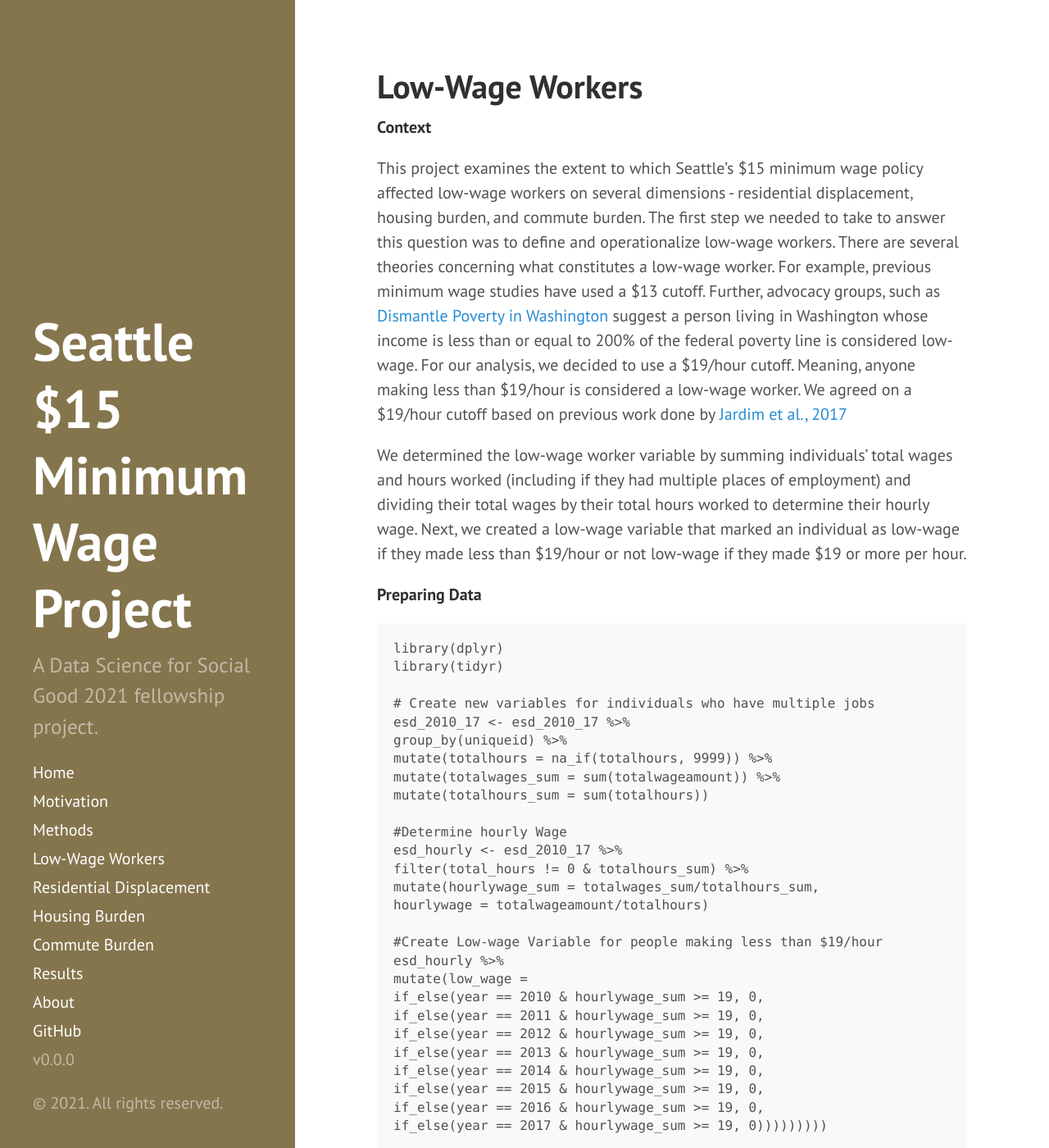
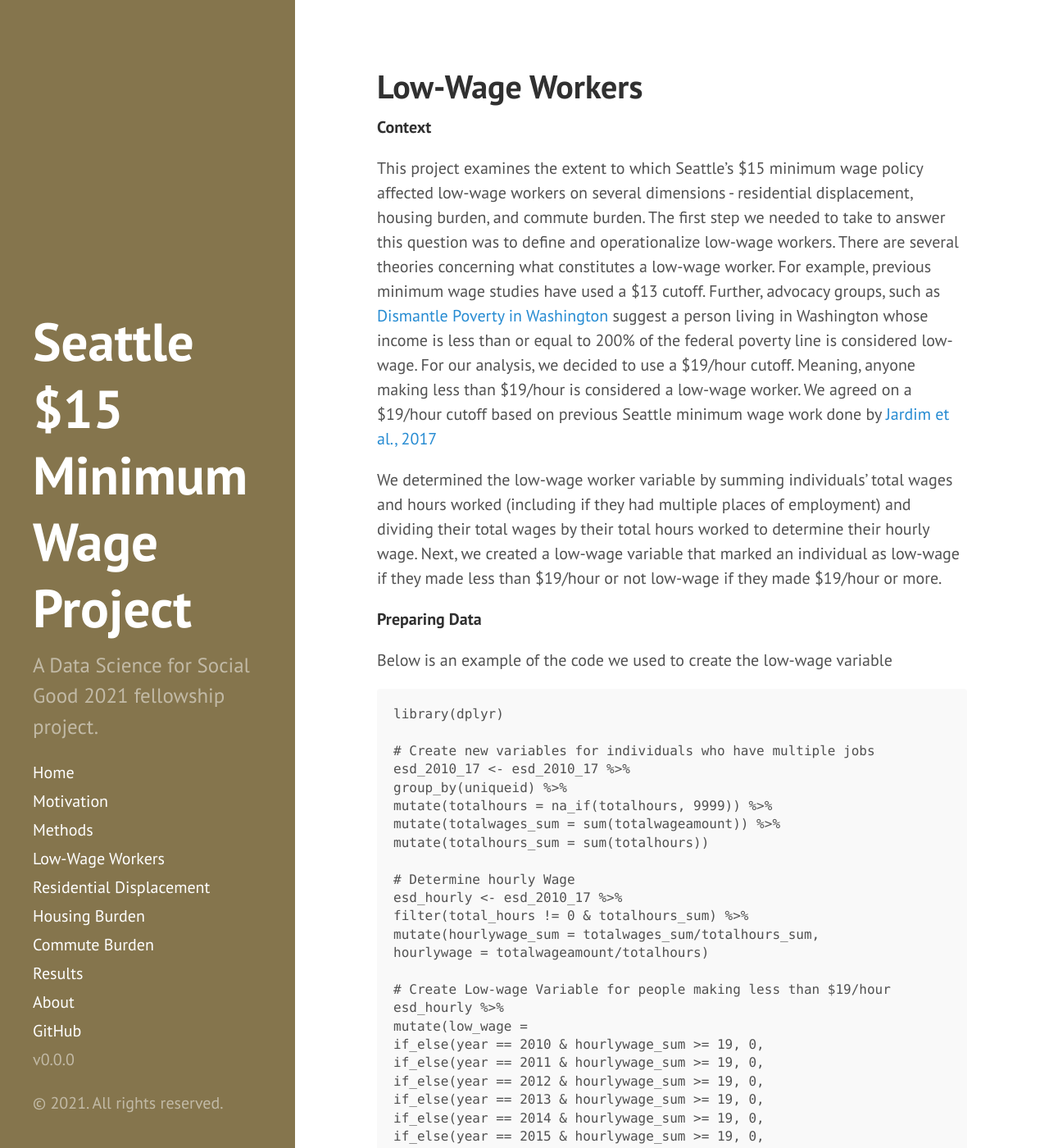
Before and after one commit to uwescience/MinWA, a Jekyll site: the page built from Low-Wage Workers.md, in a window 1280 px wide and 1400 px high. Shown: the whole window at 82% size. Built offline with Jekyll 4.4.1, drawn with Linux system fonts in a browser that asks for light colours; some of the changed text lies outside the part shown.

Commit message:
minor edits to low-wage worker section.

````diff
--- a/Low-Wage Workers.md
+++ b/Low-Wage Workers.md
@@ -5,14 +5,16 @@ title: Low-Wage Workers
 
 **Context**
 
-This project examines the extent to which Seattle’s \$15 minimum wage policy affected low-wage workers on several dimensions - residential displacement, housing burden, and commute burden. The first step we needed to take to answer this question was to define and operationalize low-wage workers. There are several theories concerning what constitutes a low-wage worker. For example, previous minimum wage studies have used a $13 cutoff. Further, advocacy groups, such as [Dismantle Poverty in Washington](https://dismantlepovertyinwa.com/) suggest a person living in Washington whose income is less than or equal to 200% of the federal poverty line is considered low-wage. For our analysis, we decided to use a \$19/hour cutoff. Meaning, anyone making less than \$19/hour is considered a low-wage worker. We agreed on a \$19/hour cutoff based on previous work done by [Jardim et al., 2017]( https://www.nber.org/system/files/working_papers/w23532/w23532.pdf)
+This project examines the extent to which Seattle’s \$15 minimum wage policy affected low-wage workers on several dimensions - residential displacement, housing burden, and commute burden. The first step we needed to take to answer this question was to define and operationalize low-wage workers. There are several theories concerning what constitutes a low-wage worker. For example, previous minimum wage studies have used a $13 cutoff. Further, advocacy groups, such as [Dismantle Poverty in Washington](https://dismantlepovertyinwa.com/) suggest a person living in Washington whose income is less than or equal to 200% of the federal poverty line is considered low-wage. For our analysis, we decided to use a \$19/hour cutoff. Meaning, anyone making less than \$19/hour is considered a low-wage worker. We agreed on a \$19/hour cutoff based on previous Seattle minimum wage work done by [Jardim et al., 2017]( https://www.nber.org/system/files/working_papers/w23532/w23532.pdf)
 
-We determined the low-wage worker variable by summing individuals’ total wages and hours worked (including if they had multiple places of employment) and dividing their total wages by their total hours worked to determine their hourly wage. Next, we created a low-wage variable that marked an individual as low-wage if they made less than \$19/hour or not low-wage if they made \$19 or more per hour.
+We determined the low-wage worker variable by summing individuals’ total wages and hours worked (including if they had multiple places of employment) and dividing their total wages by their total hours worked to determine their hourly wage. Next, we created a low-wage variable that marked an individual as low-wage if they made less than \$19/hour or not low-wage if they made \$19/hour or more.
 
 **Preparing Data**
+
+Below is an example of the code we used to create the low-wage variable
+
 ```
 library(dplyr)
-library(tidyr)
 
 # Create new variables for individuals who have multiple jobs
 esd_2010_17 <- esd_2010_17 %>%
@@ -21,13 +23,13 @@ mutate(totalhours = na_if(totalhours, 9999)) %>%
 mutate(totalwages_sum = sum(totalwageamount)) %>%
 mutate(totalhours_sum = sum(totalhours))
 
-#Determine hourly Wage
+# Determine hourly Wage
 esd_hourly <- esd_2010_17 %>%
 filter(total_hours != 0 & totalhours_sum) %>%
 mutate(hourlywage_sum = totalwages_sum/totalhours_sum,
 hourlywage = totalwageamount/totalhours)
 
-#Create Low-wage Variable for people making less than $19/hour
+# Create Low-wage Variable for people making less than $19/hour
 esd_hourly %>%
 mutate(low_wage =
 if_else(year == 2010 & hourlywage_sum >= 19, 0,
````
Also changed, not shown: motivation.md (+1 -1 lines).
